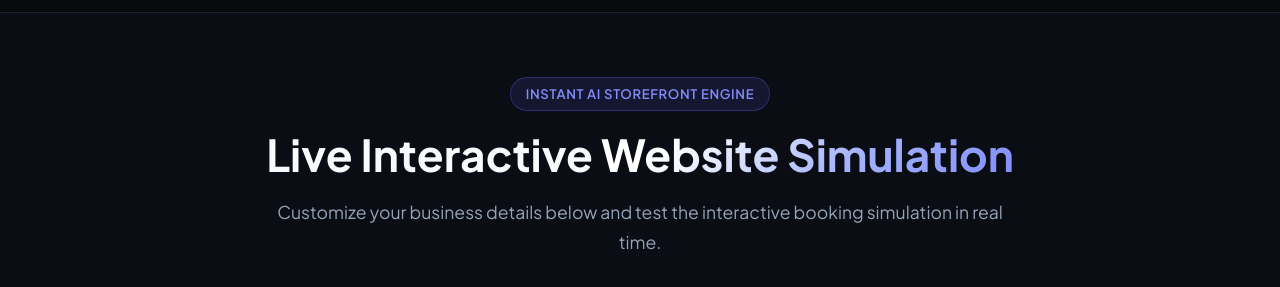
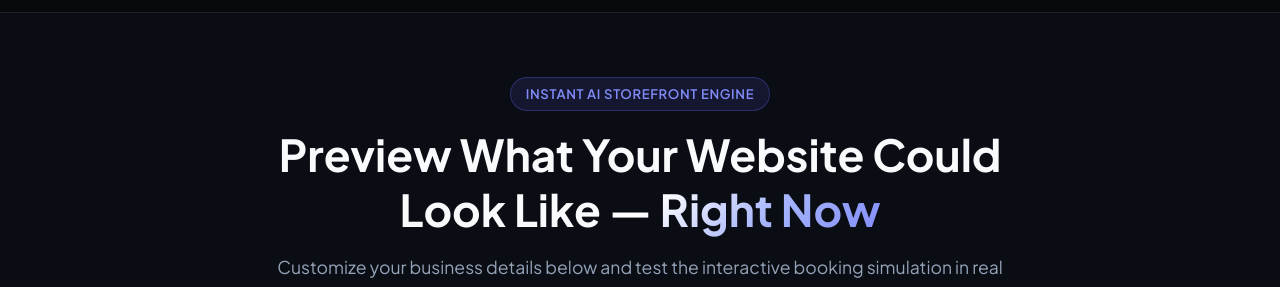
Before and after one commit to ankit13bandewar-maker/AMP-Ventures-, a React (Vite) app in the folder frontend/: page / in a window 1280 px wide. Shown: the part 1680-1967 px from the top of the page. Built offline with nearby package versions, Linux system fonts and the light colour scheme; no server answers.

Commit message:
Update mockup generator headline to 'Preview What Your Website Could Look Like — Right Now'

```diff
--- a/frontend/src/components/MockupGenerator.jsx
+++ b/frontend/src/components/MockupGenerator.jsx
@@ -264,7 +264,7 @@ export default function MockupGenerator() {
       <div className="section-header">
         <div className="section-tag">Instant AI Storefront Engine</div>
         <h2 className="section-title">
-          Live Interactive <span className="text-gradient">Website Simulation</span>
+          Preview What Your Website Could Look Like <span className="text-gradient">— Right Now</span>
         </h2>
         <p className="section-subtitle">
           Customize your business details below and test the interactive booking simulation in real time.
```
